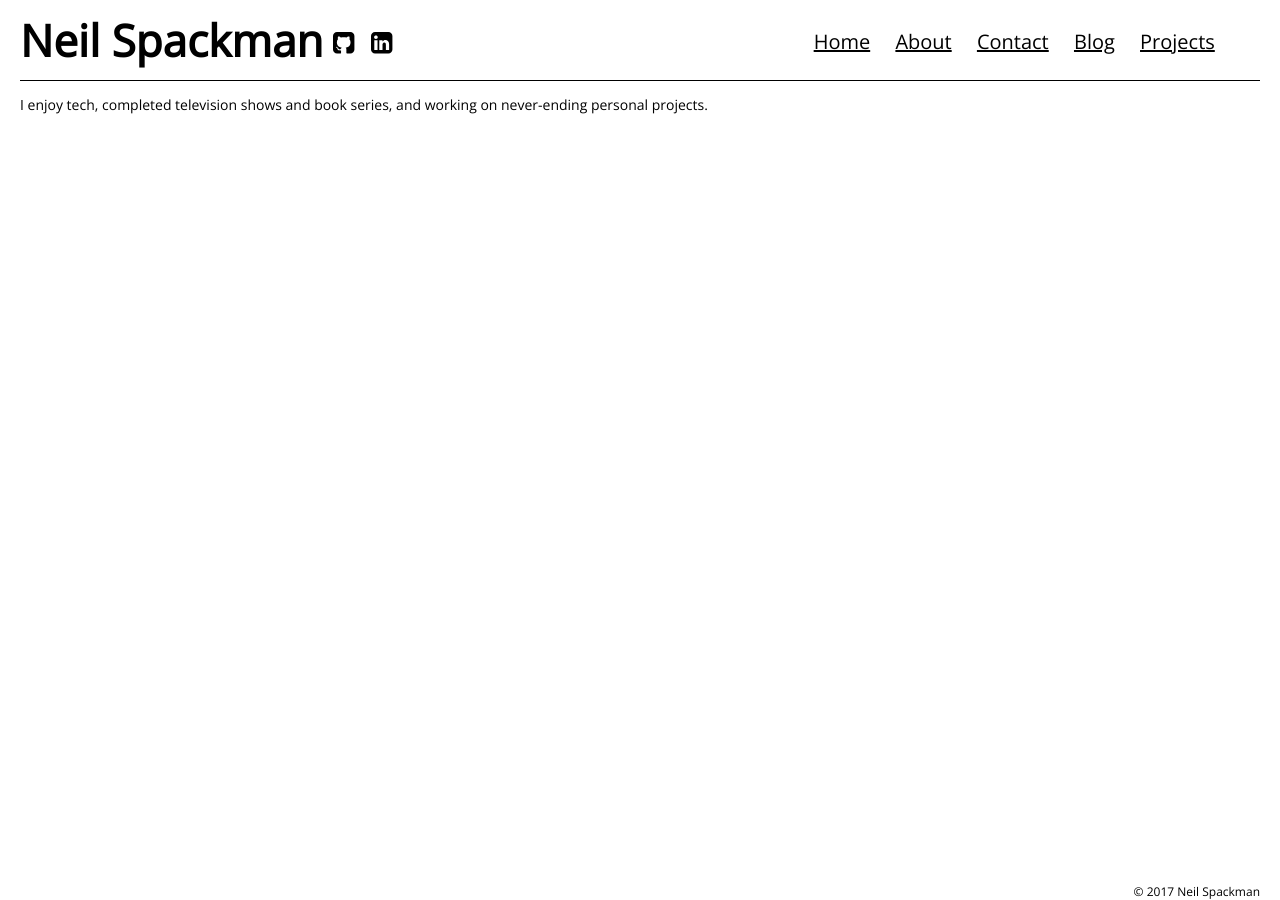
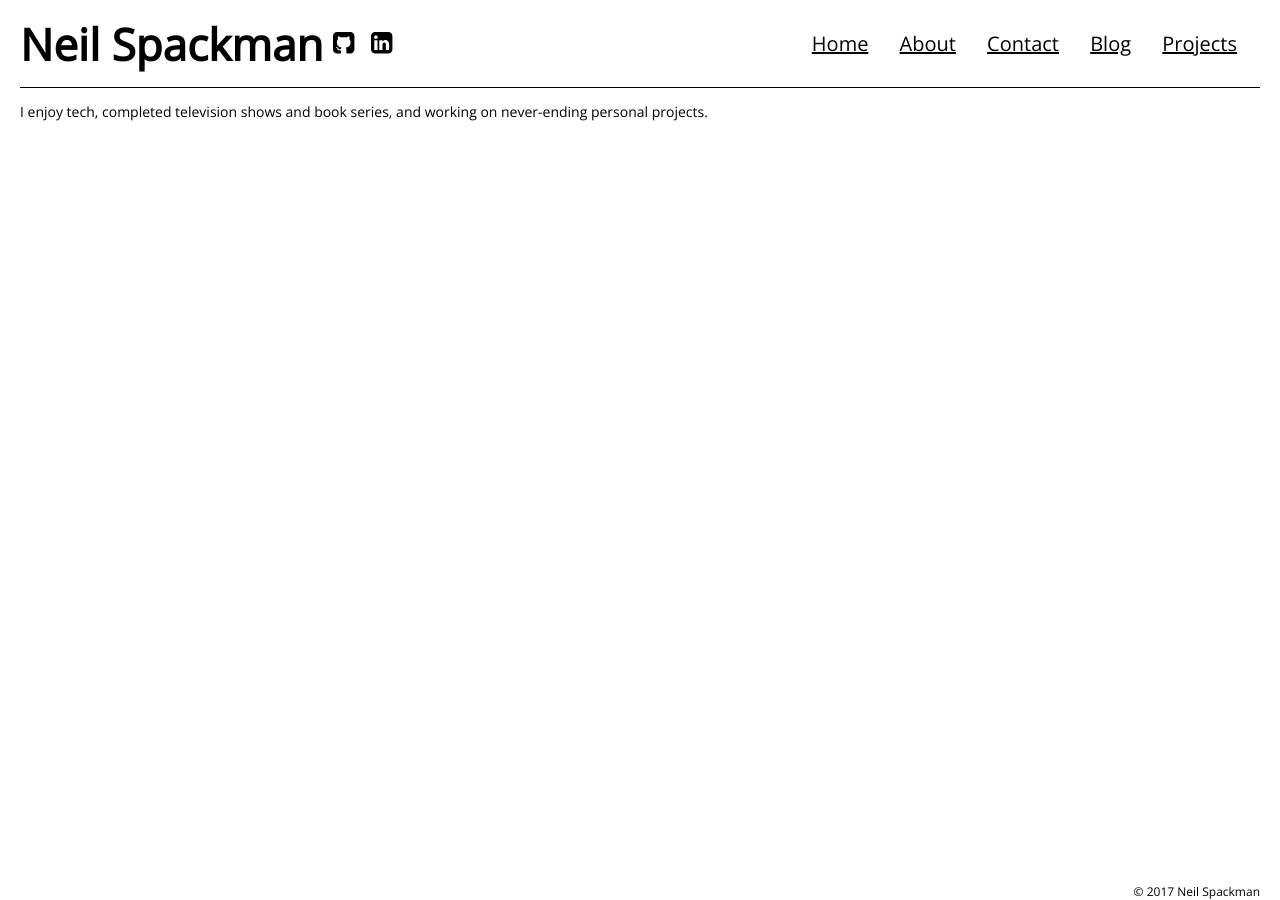
Before and after one commit to nmspackman/nmspackman.github.io, a Jekyll site: the page built from index.html, in a window 1280 px wide. Built offline with Jekyll 4.4.1, drawn with Linux system fonts in a browser that asks for light colours.

Commit message:
finished header styling

```diff
--- a/_layouts/default.html
+++ b/_layouts/default.html
@@ -74,12 +74,13 @@
                 <li><a href="/contact" class="disabled">Contact</a></li>
                 <li><a href="/blog">Blog</a></li>
                 <li><a href="/projects" class="disabled">Projects</a></li>
-                <li><a href="javascript:void(0);" class="hamburger" onclick="showMenu()">&#9776;</a></li>
               </ul>
+              <a href="javascript:void(0);" class="hamburger" onclick="showMenu()">&#9776;</a>
             </nav>
           </div>
         </header>
       </div>
+      <div class="slide-menu"></div>
       <div class="main-content">
         {{ content }}
       </div>
--- a/_sass/_media.scss
+++ b/_sass/_media.scss
@@ -3,15 +3,28 @@
     height: 100%;
     display: flex;
     flex-direction: column;
+
+    .icons a { margin: 0; }
+  }
+  header h1 {
+    font-size: 5rem;
   }
   .icons {
     margin-right: 1rem;
   }
+  a.hamburger {
+    position: absolute;
+    right: 2rem;
+  }
 }
 @media screen and (max-width: 900px) {
-  .nav-container li:not(:first-child):not(:last-child) {display: none;}
-  .nav-container li a.hamburger {
-    display: block;
+  nav {
+    display: flex;
+    align-items: center;
+  }
+  .nav-container li:not(:first-child) {display: none;}
+  .nav-container a.hamburger {
+    display: block !important;
     text-decoration: none;
   }
 }
--- a/_sass/_typography.scss
+++ b/_sass/_typography.scss
@@ -1,3 +1,5 @@
+@import './_colors.scss';
+
 html { font-size: 62.5%; }  /* =10px */
 header h1   { font-size: 4.4rem; } /* =44px */
 h1 { font-size: 2.4}
@@ -7,3 +9,6 @@
 html {
   font-family: 'Open Sans', sans-serif;
 }
+header, footer {
+  a { color: $bk; }
+}
--- a/css/main.scss
+++ b/css/main.scss
@@ -19,7 +19,7 @@
   height: 100%;
   display: flex;
   flex-direction: row;
-  align-items: baseline;
+  align-items: center;
 
   padding: 1rem 0;
 
@@ -57,31 +57,22 @@
   flex-direction: row;
   justify-content: flex-end;
   flex-grow: 1;
-  // align-self: center;
+  align-items: center;
+
+  padding: 0;
+  margin: 0;
 
   ul {
+    list-style: none;
     li {
       margin-right: 2rem;
+      display: inline-block;
     }
   }
+  nav a { padding: 0.3rem; }
 
   a.hamburger {
     display: none;
-  }
-}
-
-.nav-container, footer {
-  ul {
-    list-style: none;
-
-    padding: 0;
-    margin: 0;
-    li {
-      display: inline-block;
-      a {
-        color: $bk;
-      }
-    }
   }
 }
 
@@ -96,9 +87,9 @@
     @include transition-in-out(200ms);
 
     &:hover {
-      border-radius: 2px;
-      background-color: $green-highlight;
+      a { border-radius: 2px; }
       a:not(.disabled) {
+        background-color: $green-highlight;
         color: $wt;
       }
       a.disabled {
@@ -107,6 +98,9 @@
         background-color: gray;
       }
     }
+  }
+  .hamburger:hover {
+    color: $green-highlight;
   }
 }
 
```
Also changed, not shown: other parts of _layouts/default.html (+15 -0 lines).
